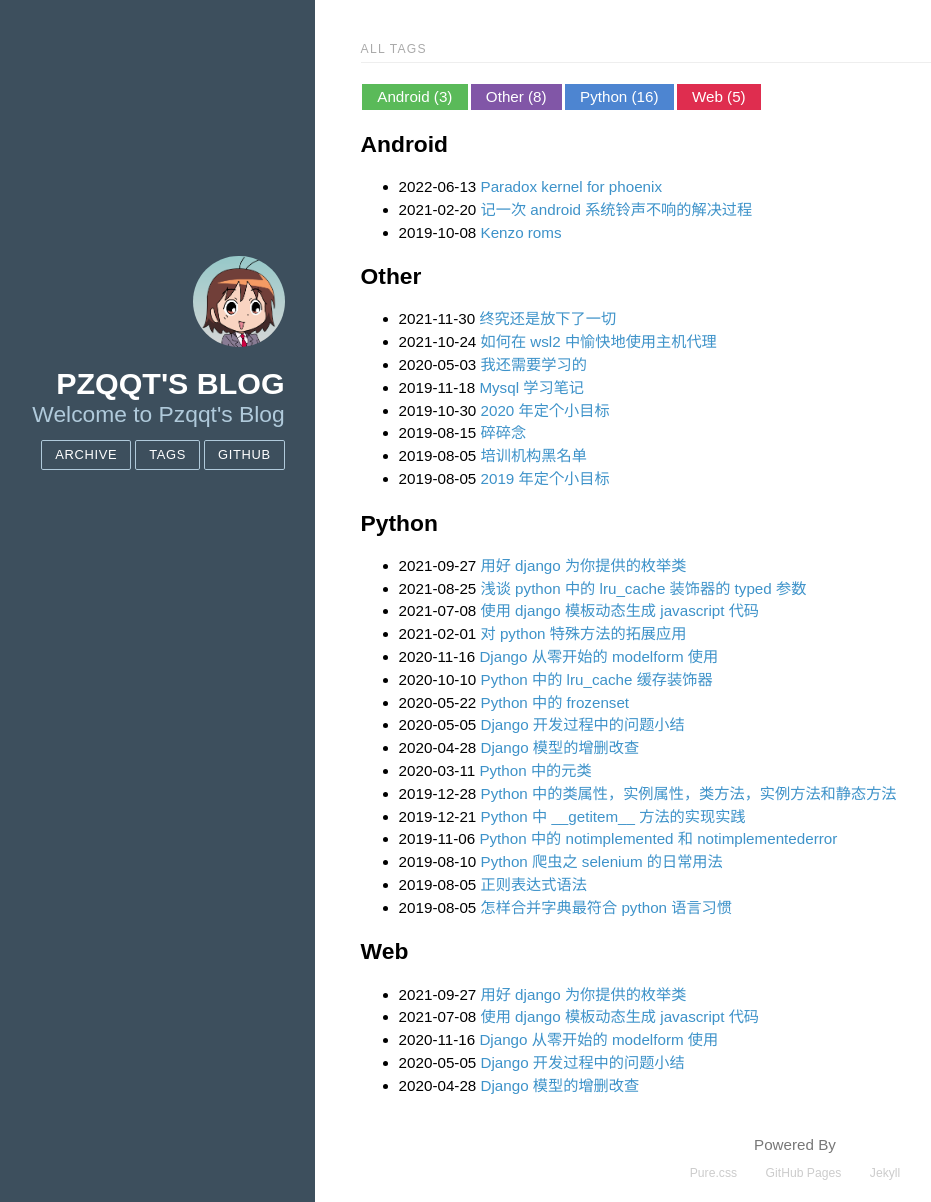
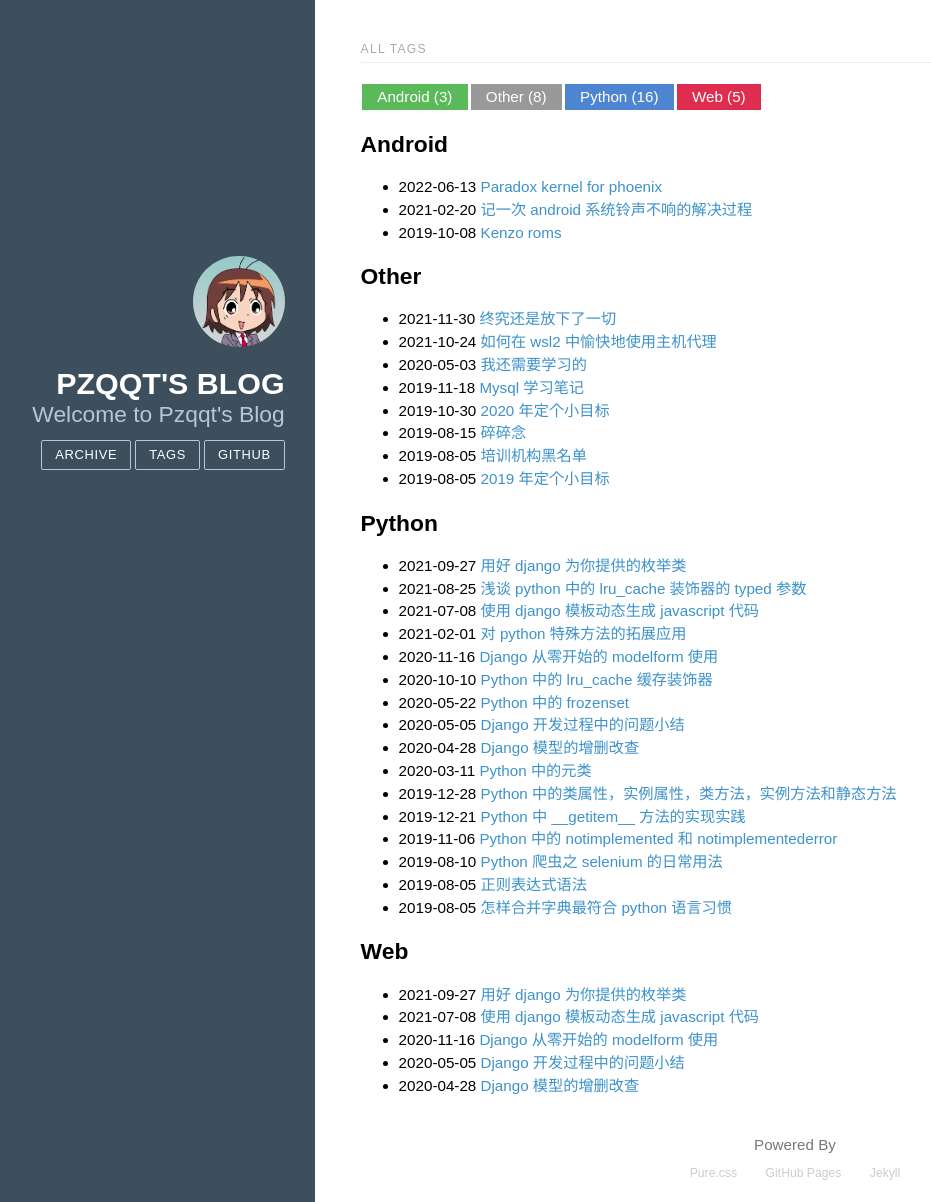
Before and after one commit to Pzqqt/Pzqqt.github.io, a Jekyll site: the page built from tags.html, in a window 1280 px wide and 1202 px high. Shown: the whole window, without its empty margins (5-936 px from the left). Built offline with Jekyll 4.4.1, drawn with Linux system fonts in a browser that asks for light colours.

Commit message:
Use more intuitive class name for tags
- Purple tags are currently unused.
- Grayed out for unknown tag names.

```diff
--- a/_includes/tag.html
+++ b/_includes/tag.html
@@ -1,11 +1,13 @@
 {% if include.name == "Python" %}
-  {% assign tag_class = "post-category-pure" %}
+  {% assign tag_class = "post-category-blue" %}
 {% elsif include.name == "Android" %}
-  {% assign tag_class = "post-category-design" %}
+  {% assign tag_class = "post-category-green" %}
 {% elsif include.name == "Web" %}
-  {% assign tag_class = "post-category-js" %}
+  {% assign tag_class = "post-category-red" %}
+{% elsif include.name == "Unused" %}
+  {% assign tag_class = "post-category-purple" %}
 {% else %}
-  {% assign tag_class = "post-category-yui" %}
+  {% assign tag_class = "" %}
 {% endif %}
 <a href="{% if include.url %}{{ include.url }}{% else %}/tags#tag_{{ include.name }}{% endif %}" class="post-category {{ tag_class }}">
   {% if include.text %}{{ include.text }}{% else %}{{ include.name }}{% endif %}
--- a/static/blog.css
+++ b/static/blog.css
@@ -119,16 +119,16 @@
     background: #999;
     font-size: 80%;
 }
-    .post-category-design {
+    .post-category-green {
         background: #5aba59;
     }
-    .post-category-pure {
+    .post-category-blue {
         background: #4d85d1;
     }
-    .post-category-yui {
+    .post-category-purple {
         background: #8156a7;
     }
-    .post-category-js {
+    .post-category-red {
         background: #df2d4f;
     }
 
```
